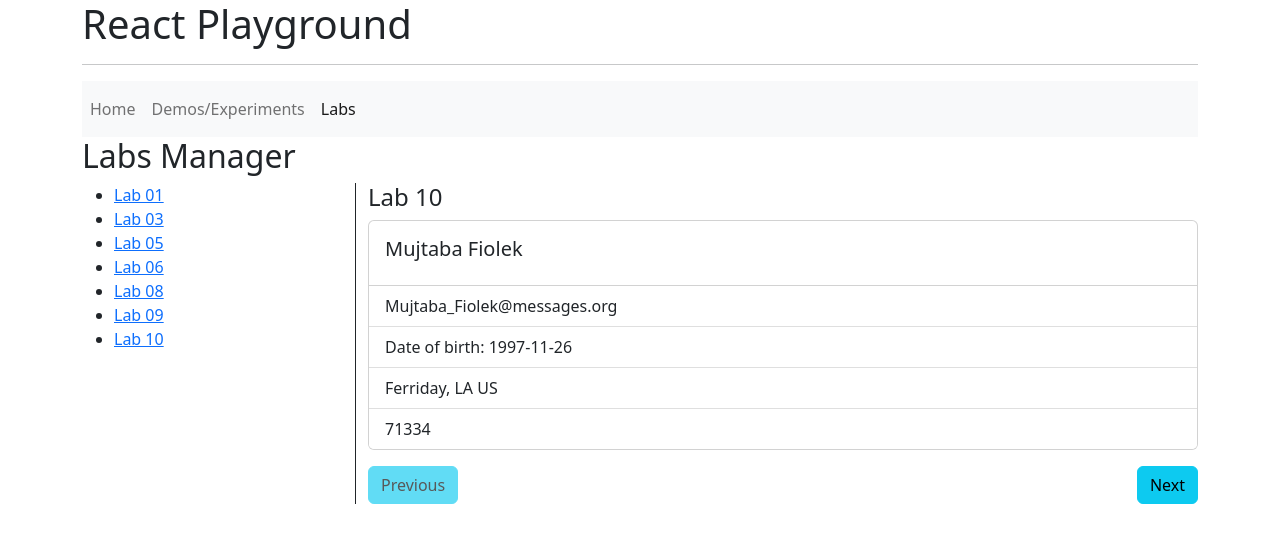
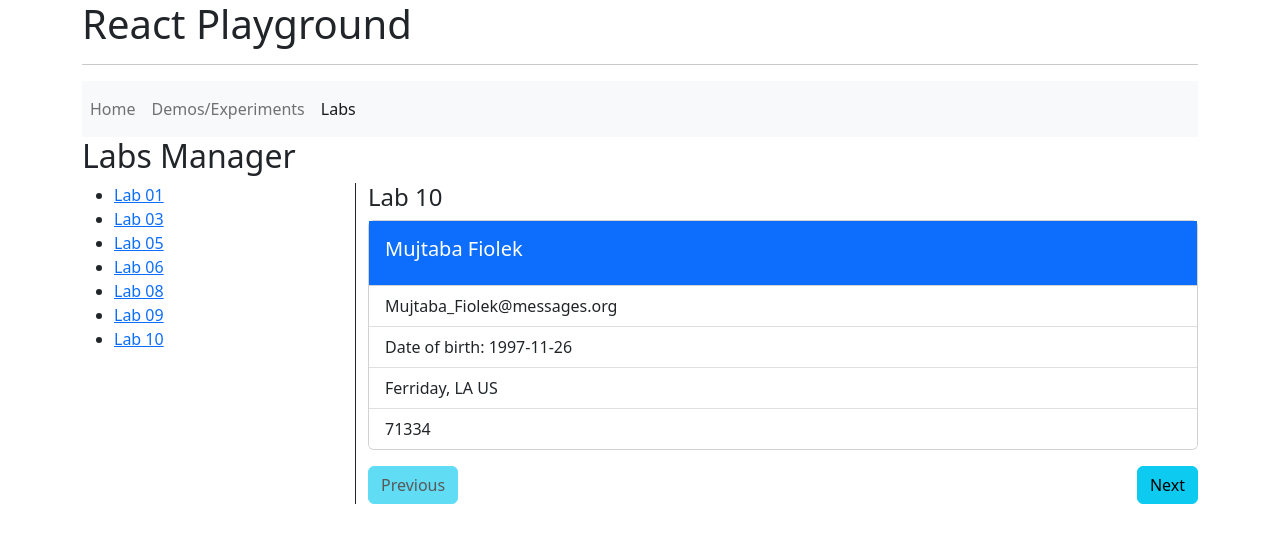
Before and after one commit to speedingplanet/intuit-react-playground, a React (Vite) app: page /labs/lab-10 in a window 1280 px wide. Shown: the top 542 px of the page. Built offline with nearby package versions, Linux system fonts and the light colour scheme.

Commit message:
Minor styling change

```diff
--- a/src/labs/Lab10.tsx
+++ b/src/labs/Lab10.tsx
@@ -71,7 +71,7 @@ export function StudentDetail(props: StudentDetailProps) {
 		props.student;
 	return (
 		<div className="card">
-			<div className="card-body">
+			<div className="card-body bg-primary text-white">
 				<div className="card-title">
 					<h5>
 						{firstName} {lastName}
```
